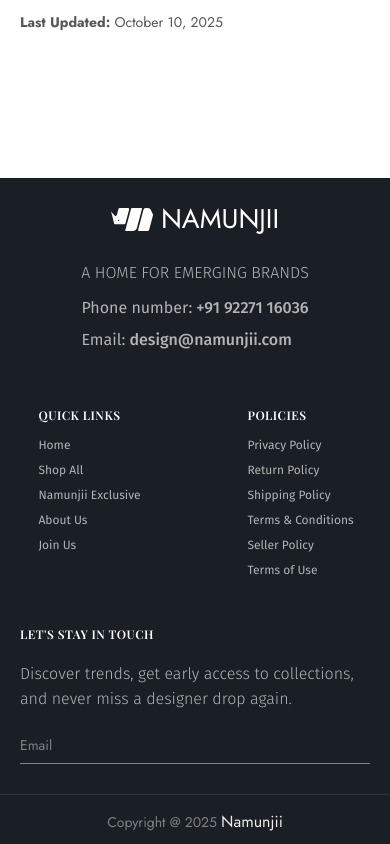
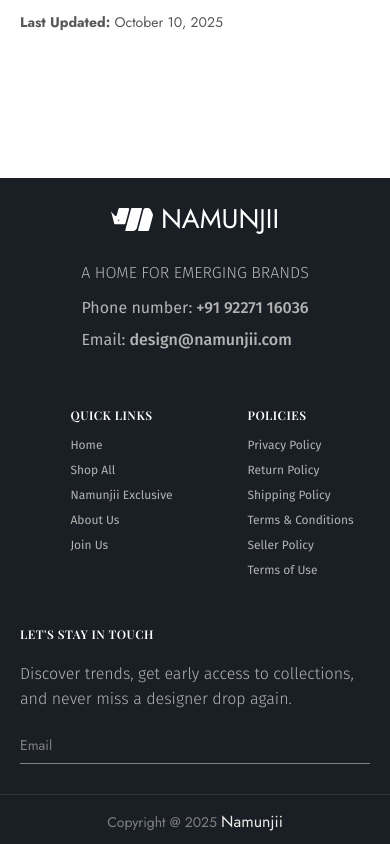
Before and after one commit to neeelpatell19/namunjii, a React (Vite) app: page /terms-of-use in a window 390 px wide. Shown: the part 3481-4325 px from the top of the page. Built offline with nearby package versions, Linux system fonts and the light colour scheme; no server answers; a web font is replaced by a local one.

Commit message:
fixed ui of footer for tab

```diff
--- a/src/Components/Footer/Footer.css
+++ b/src/Components/Footer/Footer.css
@@ -320,3 +320,9 @@
     font-size: 11px;
   }
 }
+@media (max-width: 825px) {
+  .padding-left{
+    padding-left: 80px !important;
+  }
+  }
+}
--- a/src/Components/Footer/Footer.jsx
+++ b/src/Components/Footer/Footer.jsx
@@ -72,6 +72,7 @@
 
             {/* Column 2: QUICK LINKS */}
             <Col
+            className="padding-left"
               xs={12}
               sm={12}
               md={6}
```
Also changed, not shown: 1 other file (tests, documents, lock files or other folders).
